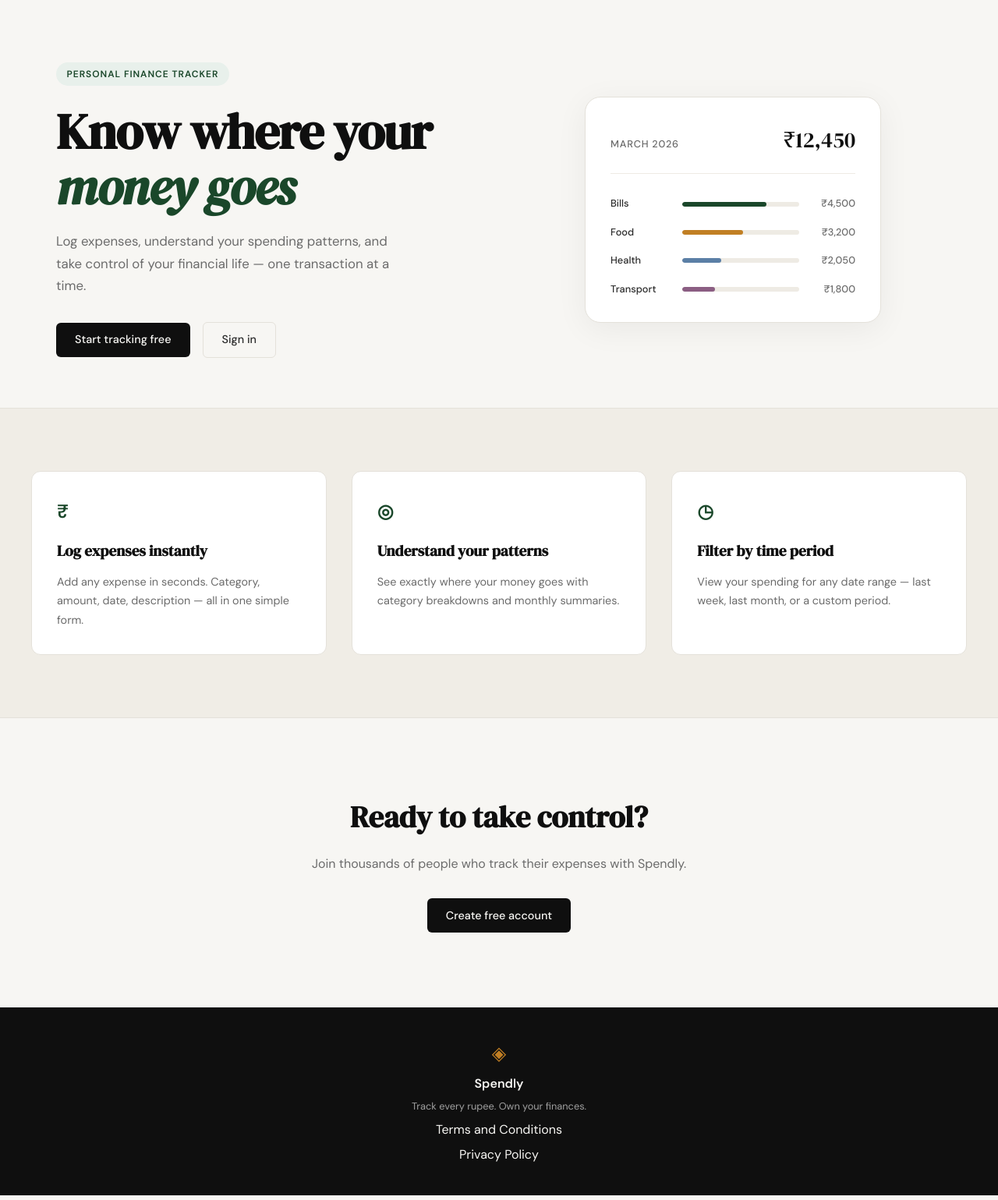
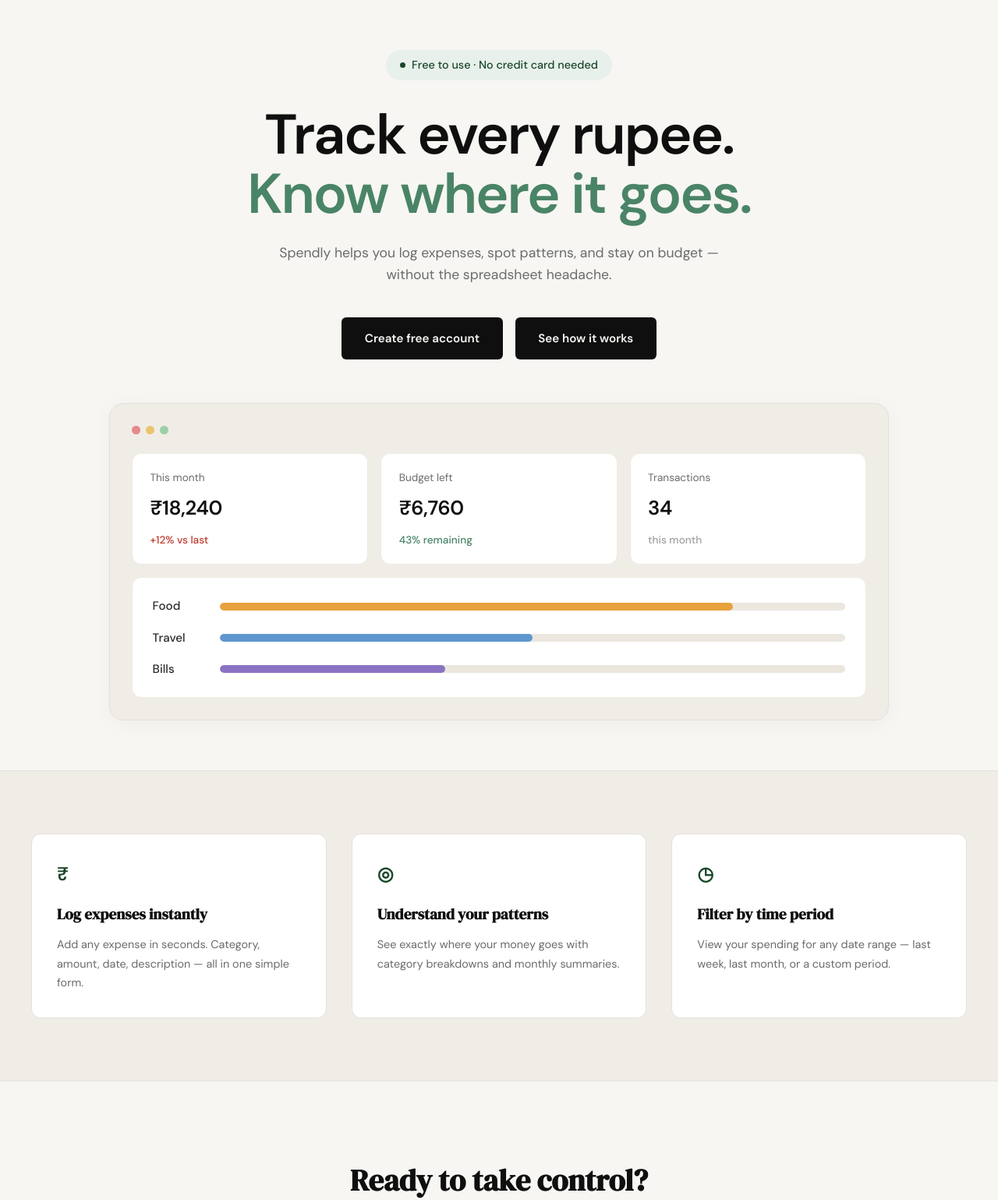
Before and after one commit to Farhan9801/claude, a Flask app: page / in a window 1280 px wide. Shown: the part 61-1600 px from the top of the page at 78% size. Run offline with Flask 3, Linux system fonts and the light colour scheme.

Commit message:
landing: redesign hero section to match mockup

```diff
--- a/static/css/style.css
+++ b/static/css/style.css
@@ -124,137 +124,201 @@ a { color: inherit; text-decoration: none; }
 /* ------------------------------------------------------------------ */
 
 .hero {
-    padding: 5rem 2rem 4rem;
-    display: grid;
-    grid-template-columns: 1fr 1fr;
-    gap: 4rem;
+    padding: 4rem 2rem 4rem;
+    display: flex;
+    flex-direction: column;
     align-items: center;
-    max-width: var(--max-width);
+    gap: 3.5rem;
+    max-width: 1100px;
     margin: 0 auto;
+    text-align: center;
+}
+
+.hero-inner {
+    display: flex;
+    flex-direction: column;
+    align-items: center;
+    max-width: 820px;
 }
 
 .hero-badge {
-    display: inline-block;
+    display: inline-flex;
+    align-items: center;
+    gap: 0.5rem;
     background: var(--accent-light);
     color: var(--accent);
-    font-size: 0.75rem;
-    font-weight: 600;
-    letter-spacing: 0.08em;
-    text-transform: uppercase;
-    padding: 0.35rem 0.85rem;
+    font-size: 0.9rem;
+    font-weight: 500;
+    letter-spacing: 0;
+    text-transform: none;
+    padding: 0.5rem 1.1rem;
     border-radius: 999px;
+    margin-bottom: 2rem;
+}
+
+.hero-badge-dot {
+    width: 7px;
+    height: 7px;
+    border-radius: 999px;
+    background: var(--accent);
+    display: inline-block;
+}
+
+.hero-title {
+    font-family: var(--font-body);
+    font-weight: 700;
+    font-size: clamp(2.5rem, 6vw, 4.5rem);
+    line-height: 1.05;
+    letter-spacing: -0.03em;
+    color: var(--ink);
     margin-bottom: 1.5rem;
 }
 
-.hero-title {
-    font-family: var(--font-display);
-    font-size: clamp(2.5rem, 5vw, 4rem);
-    line-height: 1.1;
-    letter-spacing: -0.02em;
-    color: var(--ink);
-    margin-bottom: 1.25rem;
-}
-
-.hero-title em {
-    font-style: italic;
-    color: var(--accent);
+.hero-title-accent {
+    color: #4a8466;
+    font-style: normal;
 }
 
 .hero-subtitle {
-    font-size: 1.05rem;
+    font-size: 1.1rem;
     color: var(--ink-muted);
-    line-height: 1.7;
-    max-width: 460px;
-    margin-bottom: 2rem;
+    line-height: 1.6;
+    max-width: 620px;
+    margin-bottom: 2.5rem;
 }
 
 .hero-actions {
     display: flex;
     gap: 1rem;
     align-items: center;
+    justify-content: center;
 }
 
+.hero-actions .btn-primary {
+    padding: 0.95rem 1.85rem;
+    font-size: 0.95rem;
+    font-weight: 600;
+}
+
+.btn-pill { border-radius: 999px; }
+
 /* ------------------------------------------------------------------ */
-/* Mock card (hero visual)                                             */
+/* Mock window (hero visual)                                           */
 /* ------------------------------------------------------------------ */
 
 .hero-visual {
+    width: 100%;
     display: flex;
     justify-content: center;
 }
 
-.mock-card {
-    background: var(--paper-card);
+.mock-window {
+    background: var(--paper-warm);
     border: 1px solid var(--border);
-    border-radius: var(--radius-lg);
-    padding: 2rem;
+    border-radius: 18px;
+    padding: 1.75rem;
     width: 100%;
-    max-width: 380px;
-    box-shadow: 0 8px 40px rgba(0,0,0,0.06);
+    max-width: 1000px;
+    box-shadow: 0 4px 28px rgba(0,0,0,0.04);
 }
 
-.mock-card-header {
+.mock-window-dots {
     display: flex;
-    justify-content: space-between;
-    align-items: baseline;
-    margin-bottom: 1.75rem;
-    padding-bottom: 1.25rem;
-    border-bottom: 1px solid var(--border-soft);
+    gap: 0.45rem;
+    margin-bottom: 1.5rem;
 }
 
-.mock-label {
-    font-size: 0.8rem;
-    font-weight: 500;
-    color: var(--ink-muted);
-    text-transform: uppercase;
-    letter-spacing: 0.06em;
+.mock-dot {
+    width: 11px;
+    height: 11px;
+    border-radius: 999px;
+    display: inline-block;
 }
 
-.mock-total {
-    font-family: var(--font-display);
-    font-size: 1.75rem;
-    color: var(--ink);
+.mock-dot-r { background: #e58a8a; }
+.mock-dot-y { background: #ebc46f; }
+.mock-dot-g { background: #9bd0a8; }
+
+.mock-stats {
+    display: grid;
+    grid-template-columns: repeat(3, 1fr);
+    gap: 1rem;
+    margin-bottom: 1rem;
 }
 
-.mock-bars { display: flex; flex-direction: column; gap: 1rem; }
+.mock-stat {
+    background: var(--paper-card);
+    border: 1px solid var(--border-soft);
+    border-radius: var(--radius-md);
+    padding: 1.25rem 1.4rem;
+    text-align: left;
+}
+
+.mock-stat-label {
+    font-size: 0.85rem;
+    color: var(--ink-muted);
+    margin-bottom: 0.5rem;
+    font-weight: 400;
+}
+
+.mock-stat-value {
+    font-size: 1.6rem;
+    font-weight: 700;
+    color: var(--ink);
+    margin-bottom: 0.55rem;
+    letter-spacing: -0.015em;
+    font-family: var(--font-body);
+}
+
+.mock-stat-trend {
+    font-size: 0.85rem;
+    color: var(--ink-faint);
+    font-weight: 500;
+}
+
+.mock-trend-up { color: var(--danger); }
+.mock-trend-good { color: #4a8466; }
+
+.mock-bars-card {
+    background: var(--paper-card);
+    border: 1px solid var(--border-soft);
+    border-radius: var(--radius-md);
+    padding: 1.5rem 1.6rem;
+    display: flex;
+    flex-direction: column;
+    gap: 1rem;
+}
 
 .mock-bar-row {
     display: grid;
-    grid-template-columns: 80px 1fr 60px;
+    grid-template-columns: 70px 1fr;
     align-items: center;
-    gap: 0.75rem;
+    gap: 1rem;
 }
 
 .mock-cat {
-    font-size: 0.8rem;
+    font-size: 0.95rem;
+    color: var(--ink-soft);
     font-weight: 500;
-    color: var(--ink-soft);
+    text-align: left;
 }
 
 .mock-bar-track {
-    height: 6px;
-    background: var(--border-soft);
+    height: 10px;
+    background: #ebe7df;
     border-radius: 999px;
     overflow: hidden;
 }
 
 .mock-bar {
     height: 100%;
-    background: var(--accent);
     border-radius: 999px;
     transition: width 0.6s ease;
 }
 
-.mock-bar-2 { background: var(--accent-2); }
-.mock-bar-3 { background: #5b7fa6; }
-.mock-bar-4 { background: #8b5e83; }
-
-.mock-amt {
-    font-size: 0.8rem;
-    font-weight: 500;
-    color: var(--ink-muted);
-    text-align: right;
-}
+.mock-bar-food { background: #e8a23d; }
+.mock-bar-travel { background: #5e96cf; }
+.mock-bar-bills { background: #8b73c4; }
 
 /* ------------------------------------------------------------------ */
 /* Buttons                                                             */
@@ -512,19 +576,16 @@ a { color: inherit; text-decoration: none; }
 /* ------------------------------------------------------------------ */
 
 @media (max-width: 900px) {
-    .hero {
-        grid-template-columns: 1fr;
-        text-align: center;
-    }
-
     .hero-subtitle { max-width: 100%; }
-    .hero-actions { justify-content: center; }
-    .hero-visual { display: none; }
+    .mock-stats { grid-template-columns: 1fr; }
 
     .features-inner { grid-template-columns: 1fr; }
 }
 
 @media (max-width: 600px) {
     .nav-links a:not(.nav-cta) { display: none; }
-    .hero { padding: 3rem 1rem 2rem; }
+    .hero { padding: 3rem 1rem 2rem; gap: 2.5rem; }
+    .hero-actions { flex-direction: column; width: 100%; }
+    .hero-actions .btn-primary { width: 100%; text-align: center; }
+    .mock-window { padding: 1.25rem; }
 }
--- a/templates/landing.html
+++ b/templates/landing.html
@@ -6,55 +6,65 @@
 
 <section class="hero">
     <div class="hero-inner">
-        <div class="hero-badge">Personal Finance Tracker</div>
+        <div class="hero-badge">
+            <span class="hero-badge-dot"></span>
+            Free to use · No credit card needed
+        </div>
         <h1 class="hero-title">
-            Know where your<br>
-            <em>money goes</em>
+            Track every rupee.<br>
+            <span class="hero-title-accent">Know where it goes.</span>
         </h1>
         <p class="hero-subtitle">
-            Log expenses, understand your spending patterns,
-            and take control of your financial life —
-            one transaction at a time.
+            Spendly helps you log expenses, spot patterns, and stay
+            on budget — without the spreadsheet headache.
         </p>
         <div class="hero-actions">
-            <a href="{{ url_for('register') }}" class="btn-primary">Start tracking free</a>
-            <a href="{{ url_for('login') }}" class="btn-ghost">Sign in</a>
+            <a href="{{ url_for('register') }}" class="btn-primary btn-pill">Create free account</a>
+            <a href="#" class="btn-primary btn-pill">See how it works</a>
         </div>
     </div>
     <div class="hero-visual">
-        <div class="mock-card">
-            <div class="mock-card-header">
-                <span class="mock-label">March 2026</span>
-                <span class="mock-total">₹12,450</span>
+        <div class="mock-window">
+            <div class="mock-window-dots">
+                <span class="mock-dot mock-dot-r"></span>
+                <span class="mock-dot mock-dot-y"></span>
+                <span class="mock-dot mock-dot-g"></span>
             </div>
-            <div class="mock-bars">
+            <div class="mock-stats">
+                <div class="mock-stat">
+                    <div class="mock-stat-label">This month</div>
+                    <div class="mock-stat-value">₹18,240</div>
+                    <div class="mock-stat-trend mock-trend-up">+12% vs last</div>
+                </div>
+                <div class="mock-stat">
+                    <div class="mock-stat-label">Budget left</div>
+                    <div class="mock-stat-value">₹6,760</div>
+                    <div class="mock-stat-trend mock-trend-good">43% remaining</div>
+                </div>
+                <div class="mock-stat">
+                    <div class="mock-stat-label">Transactions</div>
+                    <div class="mock-stat-value">34</div>
+                    <div class="mock-stat-trend">this month</div>
+                </div>
+            </div>
+            <div class="mock-bars-card">
+                <div class="mock-bar-row">
+                    <span class="mock-cat">Food</span>
+                    <div class="mock-bar-track">
+                        <div class="mock-bar mock-bar-food" style="width: 82%"></div>
+                    </div>
+                </div>
+                <div class="mock-bar-row">
+                    <span class="mock-cat">Travel</span>
+                    <div class="mock-bar-track">
+                        <div class="mock-bar mock-bar-travel" style="width: 50%"></div>
+                    </div>
+                </div>
                 <div class="mock-bar-row">
                     <span class="mock-cat">Bills</span>
                     <div class="mock-bar-track">
-                        <div class="mock-bar" style="width: 72%"></div>
+                        <div class="mock-bar mock-bar-bills" style="width: 36%"></div>
                     </div>
-                    <span class="mock-amt">₹4,500</span>
-                </div>
-                <div class="mock-bar-row">
-                    <span class="mock-cat">Food</span>
-                    <div class="mock-bar-track">
-                        <div class="mock-bar mock-bar-2" style="width: 52%"></div>
-                    </div>
-                    <span class="mock-amt">₹3,200</span>
-                </div>
-                <div class="mock-bar-row">
-                    <span class="mock-cat">Health</span>
-                    <div class="mock-bar-track">
-                        <div class="mock-bar mock-bar-3" style="width: 33%"></div>
-                    </div>
-                    <span class="mock-amt">₹2,050</span>
-                </div>
-                <div class="mock-bar-row">
-                    <span class="mock-cat">Transport</span>
-                    <div class="mock-bar-track">
-                        <div class="mock-bar mock-bar-4" style="width: 28%"></div>
-                    </div>
-                    <span class="mock-amt">₹1,800</span>
                 </div>
             </div>
         </div>
```
